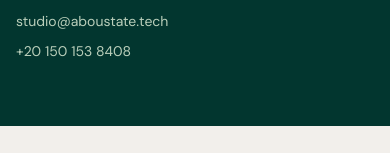
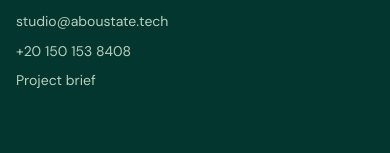
Before and after one commit to ABOUSTATE/aboustate.techhh, a React (Vite) app: page / in a window 390 px wide. Shown: the part 9040-9193 px from the top of the page. Before the commit the page ends 9166 px from the top, so only its background shows below. Built offline with nearby package versions, Linux system fonts and the light colour scheme; no server answers; a web font is replaced by a local one.

Commit message:
Add Project Brief link to nav and footer

```diff
--- a/src/sections/Footer.jsx
+++ b/src/sections/Footer.jsx
@@ -23,6 +23,12 @@ export function Footer() {
           >
             +20 150 153 8408
           </a>
+          <a
+            href="/brief"
+            className="font-body text-small text-text-on-inverse-muted transition-colors duration-150 hover:text-accent"
+          >
+            Project brief
+          </a>
         </div>
       </div>
     </footer>
--- a/src/sections/Nav.jsx
+++ b/src/sections/Nav.jsx
@@ -19,6 +19,12 @@ export function Nav() {
             Sign in
           </a>
           <a
+            href="/brief"
+            className="hidden font-body text-small text-text-on-inverse-muted hover:text-text-on-inverse sm:inline"
+          >
+            Project brief
+          </a>
+          <a
             href="#quote-form"
             className="rounded-sm bg-accent px-3 py-2 font-body text-small font-semibold text-green-950 transition-colors duration-150 hover:bg-mint-700 sm:px-4"
           >
```
